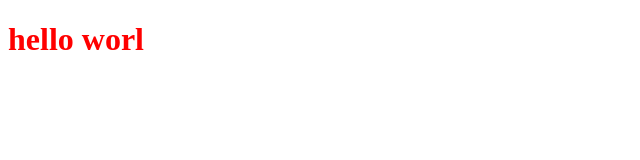
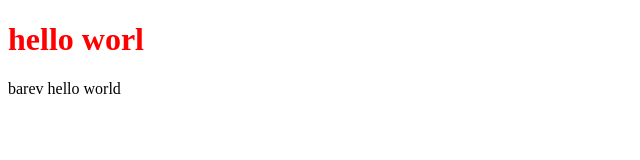
Before and after one commit to arrrmann/arajadranq_, a plain HTML site: page index.html in a window 1280 px wide. Shown: the whole page, without its empty margins (0-640 px from the left). Drawn offline with Linux system fonts and the light colour scheme.

Commit message:
added code or 2nd code

```diff
--- a/index.html
+++ b/index.html
@@ -9,5 +9,6 @@
 </head>
 <body>
     <h1>hello worl</h1>
+    <div>barev hello world</div>
 </body>
 </html>
--- a/style.css
+++ b/style.css
@@ -1,3 +1,6 @@
 h1{
     color: red
 }
+div{
+    color: black
+}
```
